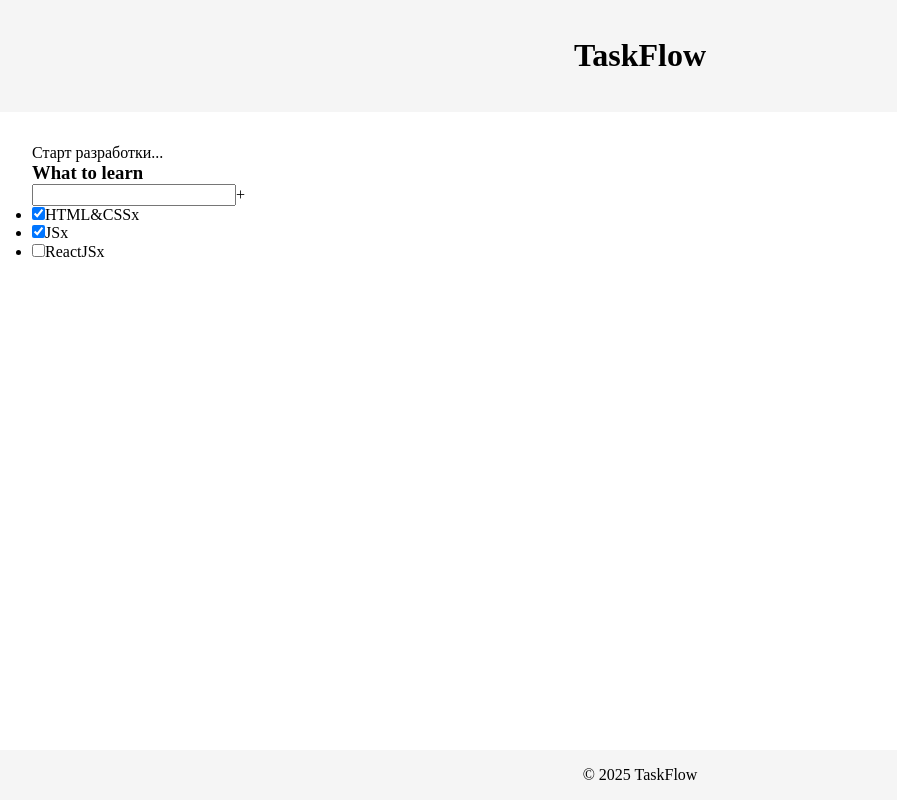
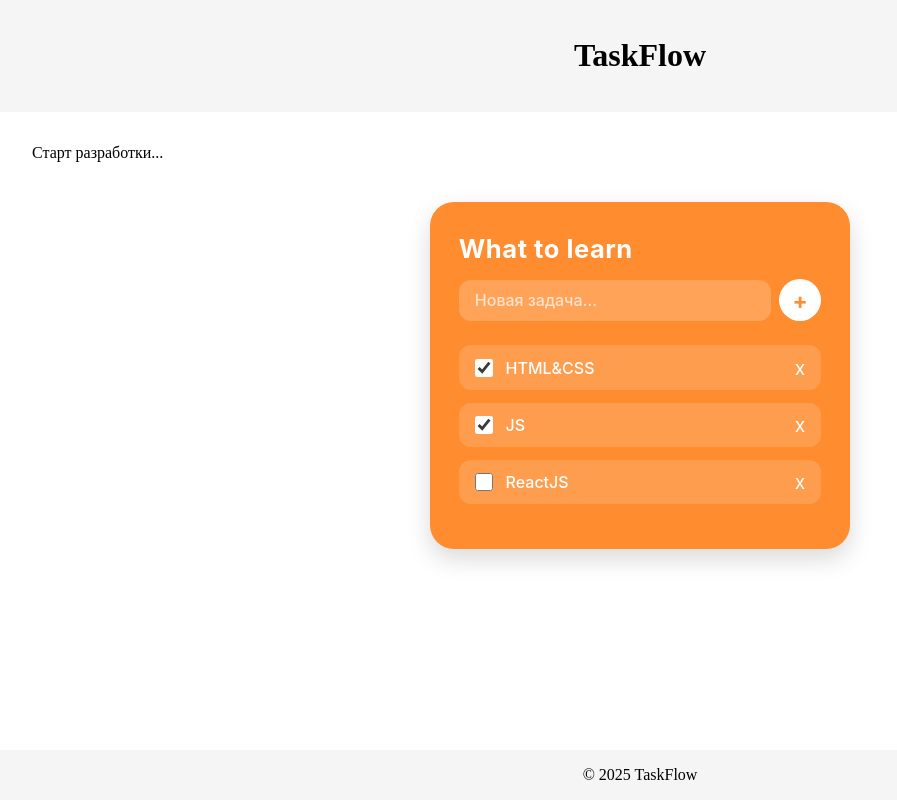
Before and after one commit to SemenKr/taskflow, a React (Vite) app: page / in a window 1280 px wide. Shown: the whole page, without its empty margins (0-897 px from the left). Built offline with nearby package versions, Linux system fonts and the light colour scheme.

Commit message:
feate(styles): styled main component and add switch theme classes

```diff
--- a/src/components/ToDoList/ToDoList.module.scss
+++ b/src/components/ToDoList/ToDoList.module.scss
@@ -0,0 +1,151 @@
+:root {
+  --bg-main: #ff8c2f;
+  --bg-input: rgba(255, 255, 255, 0.2);
+  --bg-input-focus: rgba(255, 255, 255, 0.3);
+  --bg-item: rgba(255, 255, 255, 0.15);
+  --bg-item-hover: rgba(255, 255, 255, 0.25);
+  --btn-bg: #fff;
+  --btn-color: #ff8c2f;
+  --text-color: #fff;
+  --shadow: rgba(0, 0, 0, 0.15);
+}
+
+[data-theme='dark'] {
+  --bg-main: #222;
+  --bg-input: rgba(255, 255, 255, 0.1);
+  --bg-input-focus: rgba(255, 255, 255, 0.15);
+  --bg-item: rgba(255, 255, 255, 0.1);
+  --bg-item-hover: rgba(255, 255, 255, 0.2);
+  --btn-bg: #f1f1f1;
+  --btn-color: #222;
+  --text-color: #f1f1f1;
+  --shadow: rgba(0, 0, 0, 0.3);
+}
+
+.todo {
+  max-width: 420px;
+  margin: 40px auto;
+  background: var(--bg-main);
+  border-radius: 24px;
+  color: var(--text-color);
+  padding: 2rem 1.8rem;
+  font-family: 'Inter', sans-serif;
+  position: relative;
+  box-shadow: 0 10px 25px var(--shadow);
+  transition: all 0.4s ease;
+
+  h3 {
+    font-size: 1.6rem;
+    margin-bottom: 1rem;
+    font-weight: 700;
+    letter-spacing: 0.5px;
+  }
+
+  // input + button block
+  & > div {
+    display: flex;
+    align-items: center;
+    gap: 0.5rem;
+    margin-bottom: 1.5rem;
+
+    input[type='text'] {
+      flex: 1;
+      padding: 0.7rem 1rem;
+      border-radius: 12px;
+      border: none;
+      outline: none;
+      font-size: 1rem;
+      font-weight: 500;
+      background: var(--bg-input);
+      color: var(--text-color);
+      transition: background 0.3s ease;
+
+      &::placeholder {
+        color: rgba(255, 255, 255, 0.7);
+      }
+
+      &:focus {
+        background: var(--bg-input-focus);
+      }
+    }
+
+    button {
+      background: var(--btn-bg);
+      color: var(--btn-color);
+      font-weight: bold;
+      font-size: 1.4rem;
+      width: 42px;
+      height: 42px;
+      border-radius: 50%;
+      border: none;
+      cursor: pointer;
+      transition:
+        transform 0.2s ease,
+        background 0.3s ease;
+
+      &:hover {
+        transform: scale(1.1);
+        opacity: 0.9;
+      }
+    }
+  }
+
+  ul {
+    list-style: none;
+    padding: 0;
+    margin: 0;
+
+    li {
+      display: flex;
+      align-items: center;
+      justify-content: space-between;
+      background: var(--bg-item);
+      border-radius: 12px;
+      padding: 0.7rem 1rem;
+      margin-bottom: 0.8rem;
+      transition: background 0.3s ease;
+
+      &:hover {
+        background: var(--bg-item-hover);
+      }
+
+      input[type='checkbox'] {
+        accent-color: var(--btn-bg);
+        width: 18px;
+        height: 18px;
+      }
+
+      span {
+        flex: 1;
+        margin-left: 0.8rem;
+        font-weight: 500;
+        font-size: 1rem;
+        text-decoration: none;
+        transition: opacity 0.3s ease;
+
+        input:checked + & {
+          opacity: 0.5;
+          text-decoration: line-through;
+        }
+      }
+
+      button {
+        background: transparent;
+        border: none;
+        color: var(--text-color);
+        font-size: 1.2rem;
+        cursor: pointer;
+        transition: opacity 0.2s ease;
+
+        &:hover {
+          opacity: 0.7;
+        }
+      }
+    }
+  }
+
+  p {
+    opacity: 0.8;
+    font-size: 0.95rem;
+  }
+}
--- a/src/components/ToDoList/ToDoList.tsx
+++ b/src/components/ToDoList/ToDoList.tsx
@@ -1,4 +1,5 @@
 import { Task } from '../../types/todo.ts';
+import styles from './ToDoList.module.scss';
 
 type Props = {
   title: string;
@@ -7,25 +8,23 @@ type Props = {
 
 export const ToDoList = ({ title, tasks }: Props) => {
   return (
-    <div>
+    <div className={styles.todo}>
       <h3>{title}</h3>
       <div>
-        <input type="text" />
+        <input type="text" placeholder="Новая задача..." />
         <button>+</button>
       </div>
       {tasks.length === 0 ? (
         <p>Тасок нет</p>
       ) : (
         <ul>
-          {tasks.map((task) => {
-            return (
-              <li key={task.id}>
-                <input type="checkbox" checked={task.isDone} />
-                <span>{task.title}</span>
-                <button>x</button>
-              </li>
-            );
-          })}
+          {tasks.map((task) => (
+            <li key={task.id}>
+              <input type="checkbox" checked={task.isDone} readOnly />
+              <span>{task.title}</span>
+              <button>x</button>
+            </li>
+          ))}
         </ul>
       )}
     </div>
```
